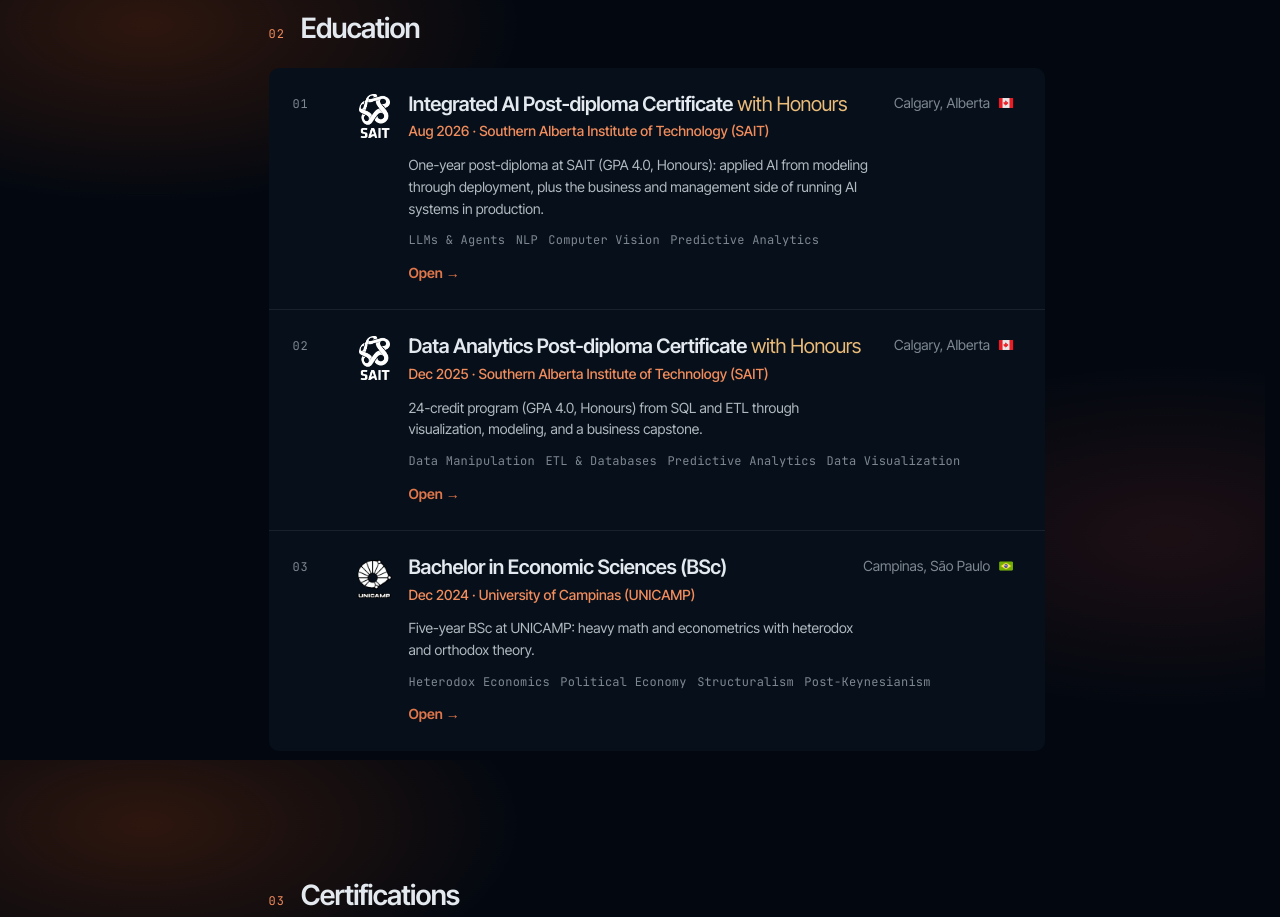
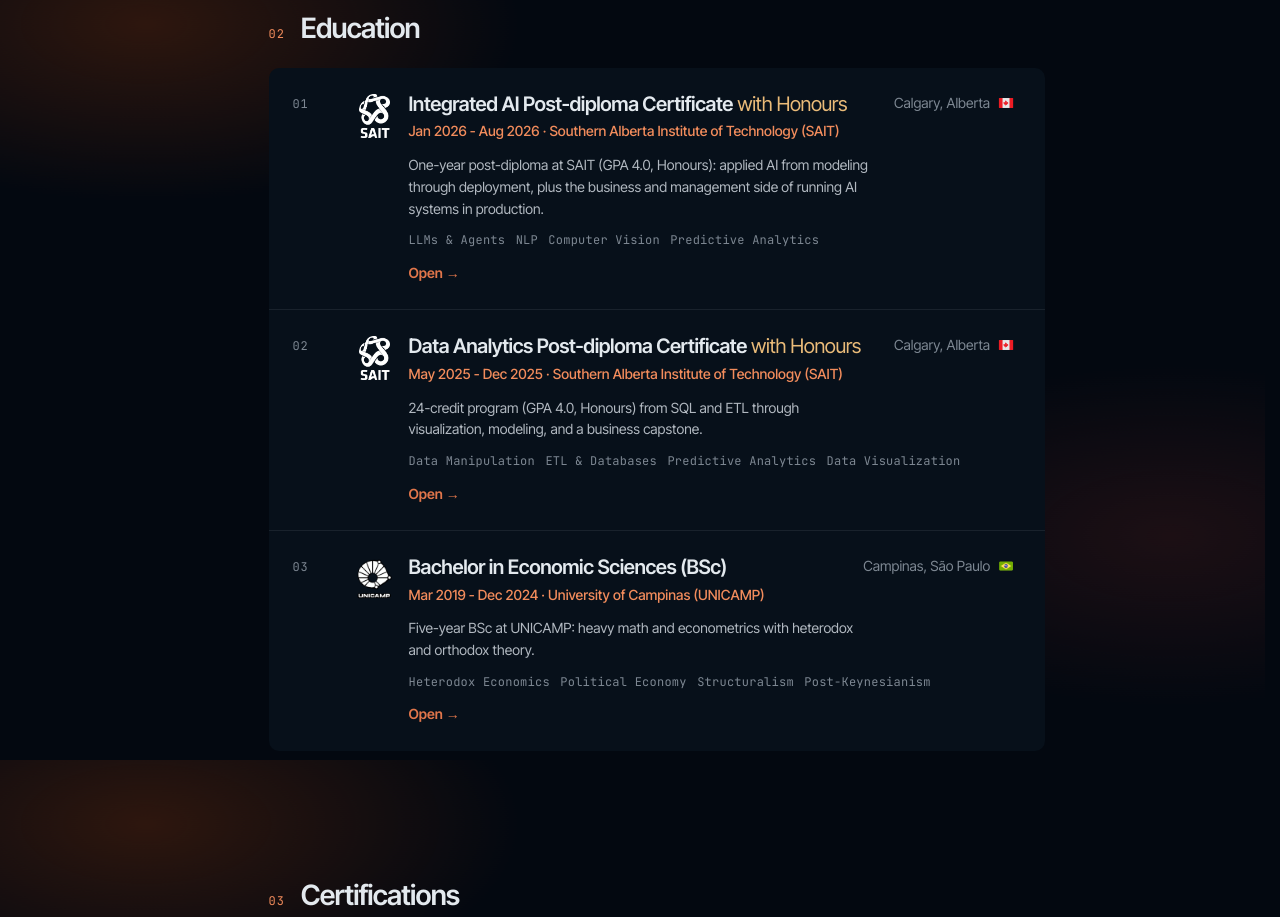
Before and after one commit to wmakino/portfolio-next, a Next.js app: page / in a window 1280 px wide. Shown: the part 1640-2557 px from the top of the page. Built offline with nearby package versions, Linux system fonts and the light colour scheme.

Commit message:
fix: error with dates in previous commit

```diff
--- a/src/data/portfolio.ts
+++ b/src/data/portfolio.ts
@@ -132,7 +132,7 @@
   {
     slug: "integrated-ai",
     type: "education",
-    period: "Aug 2026",
+    period: "Jan 2026 - Aug 2026",
     title: "Integrated AI Post-diploma Certificate",
     institution: "Southern Alberta Institute of Technology (SAIT)",
     accolade: "Honours",
@@ -176,7 +176,7 @@
   {
     slug: "data-analytics",
     type: "education",
-    period: "Dec 2025",
+    period: "May 2025 - Dec 2025",
     title: "Data Analytics Post-diploma Certificate",
     institution: "Southern Alberta Institute of Technology (SAIT)",
     location: "Calgary, Alberta",
@@ -214,7 +214,7 @@
   {
     slug: "econ-degree",
     type: "education",
-    period: "Dec 2024",
+    period: "Mar 2019 - Dec 2024",
     title: "Bachelor in Economic Sciences (BSc)",
     institution: "University of Campinas (UNICAMP)",
     location: "Campinas, São Paulo",
```
